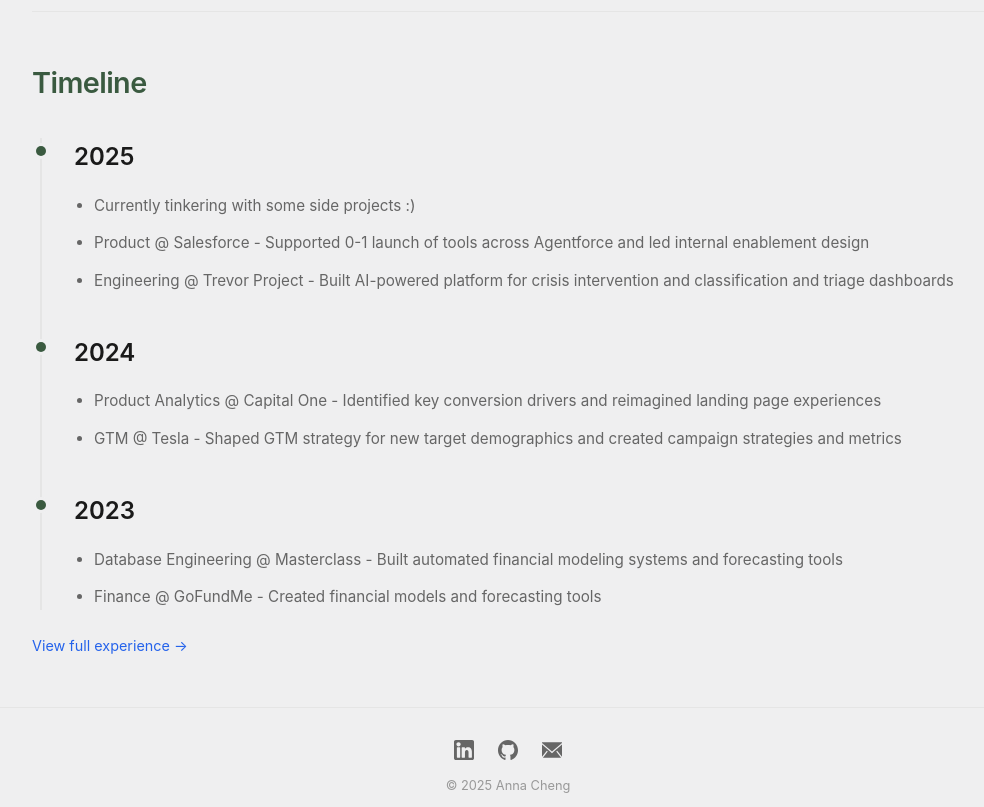
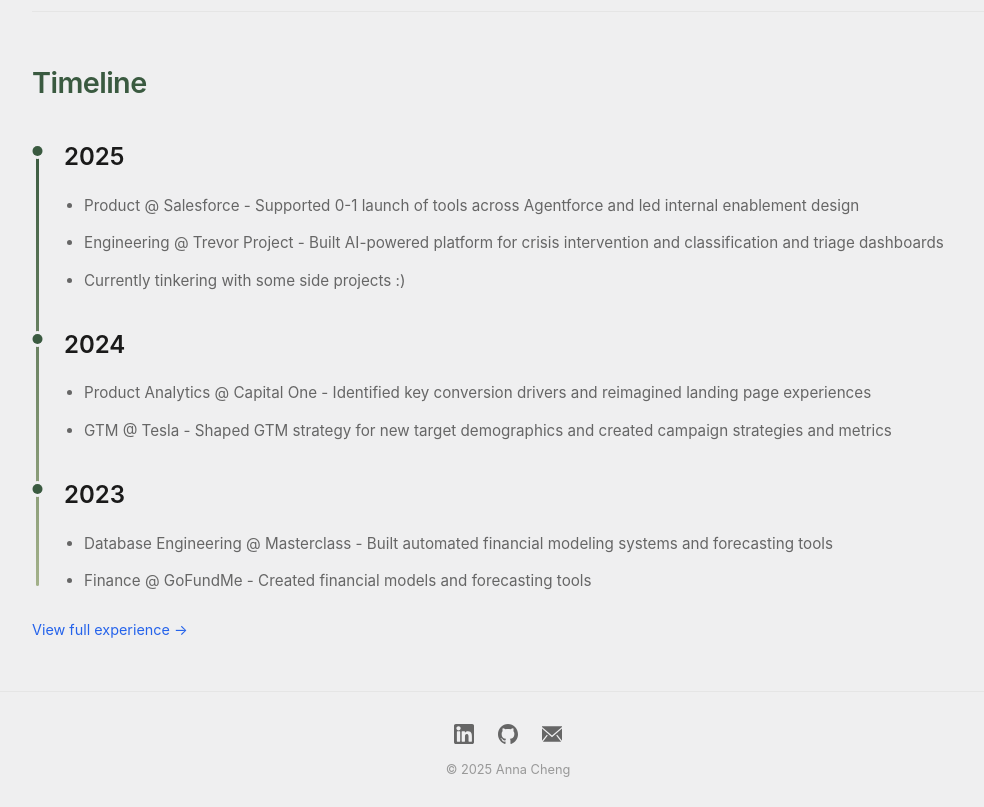
Before and after one commit to annaccheng/personal-website, a React (Create React App) app: page / in a window 1280 px wide. Shown: the part 520-1327 px from the top of the page, without its empty margins (132-1116 px from the left). Built offline with nearby package versions, Linux system fonts and the light colour scheme.

Commit message:
adjusted timeline appearance

```diff
--- a/src/App.css
+++ b/src/App.css
@@ -339,19 +339,28 @@
 }
 
 .timeline {
+  position: relative;
   display: flex;
   flex-direction: column;
-  padding-left: 0.5rem;
+  gap: 2rem;
+  padding-left: 2rem;
+}
+
+/* Vertical timeline bar */
+.timeline::before {
+  content: '';
+  position: absolute;
+  left: 4px;
+  top: 0.5rem;
+  bottom: 0.5rem;
+  width: 3px;
+  background: linear-gradient(to bottom, #3a5a40, #a3b18a);
+  border-radius: 2px;
+  z-index: 0;
 }
 
 .timeline-item {
   position: relative;
-  padding-left: 2rem;
-  padding-bottom: 2.5rem;
-  border-left: 2px solid var(--border);
-}
-
-.timeline-item:last-child {
   padding-bottom: 0;
 }
 
@@ -359,13 +368,15 @@
 .timeline-item::before {
   content: '';
   position: absolute;
-  left: -6px;
+  left: -2rem;
   top: 0.5rem;
   width: 10px;
   height: 10px;
   background-color: #3a5a40;
   border-radius: 50%;
   box-shadow: 0 0 0 3px var(--bg);
+  z-index: 1;
+  transform: translateX(0.5px);
 }
 
 .timeline-year {
@@ -953,9 +964,12 @@
     max-width: 200px;
   }
 
-  .timeline-item {
+  .timeline {
     padding-left: 1.5rem;
-    padding-bottom: 2rem;
+  }
+
+  .timeline-item::before {
+    left: -1.5rem;
   }
 
   .timeline-year {
--- a/src/data/timeline.json
+++ b/src/data/timeline.json
@@ -2,9 +2,9 @@
     {
         "year": 2025,
         "highlights": [
-            "Currently tinkering with some side projects :)",
             "Product @ Salesforce - Supported 0-1 launch of tools across Agentforce and led internal enablement design",
-            "Engineering @ Trevor Project - Built AI-powered platform for crisis intervention and classification and triage dashboards"
+            "Engineering @ Trevor Project - Built AI-powered platform for crisis intervention and classification and triage dashboards",
+            "Currently tinkering with some side projects :)"
         ]
     },
     {
```
